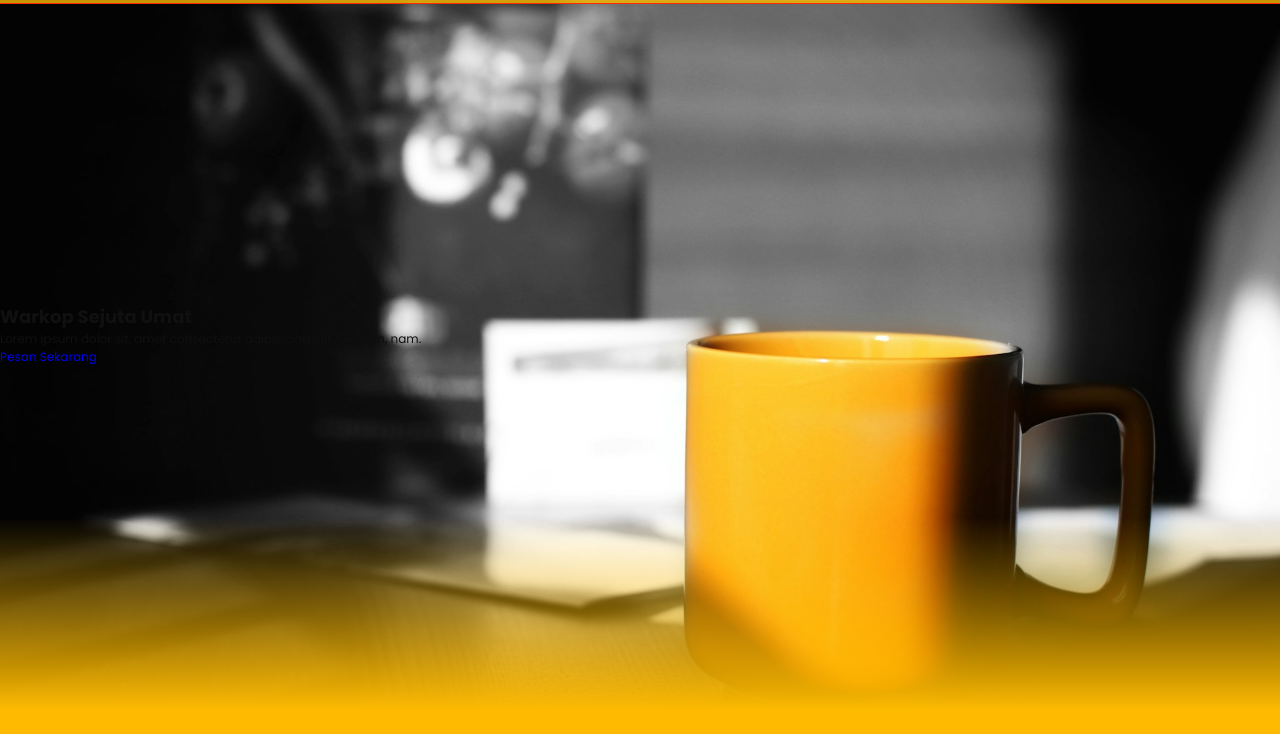
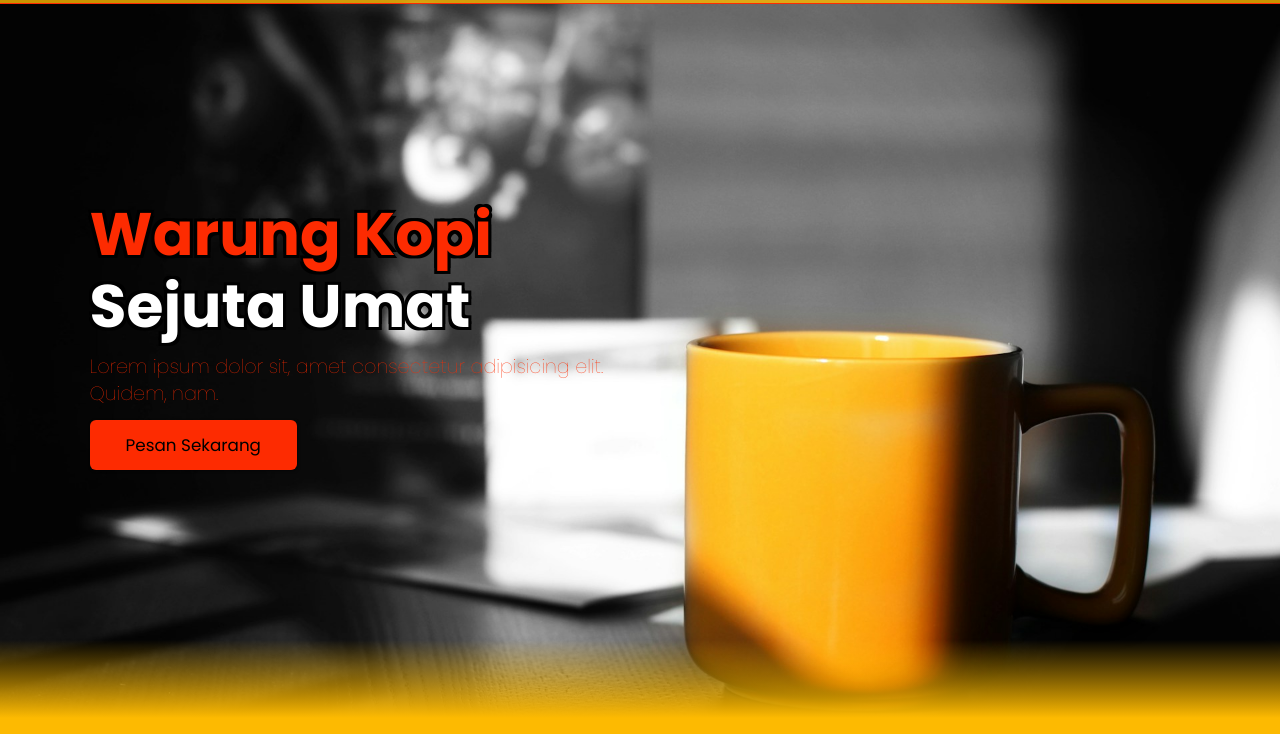
Before and after one commit to akbarlucu/Sedulur-Tunggal-Kopi, a plain HTML site: page index.html in a window 1280 px wide. Shown: the part 66-800 px from the top of the page. Drawn offline with nearby package versions, Linux system fonts and the light colour scheme.

Commit message:
styling hero section

```diff
--- a/css/style.css
+++ b/css/style.css
@@ -94,12 +94,51 @@ body {
   display: block;
   position: absolute;
   width: 100%;
-  height: 100%;
+  height: 25%;
+  bottom: 0;
   background: linear-gradient(
     0deg,
-    rgba(253, 186, 1, 1) 3%,
-    rgba(255, 255, 255, 0) 27%
+    rgba(253, 186, 1, 1) 8%,
+    rgba(255, 255, 255, 0) 47%
   );
+}
+
+.hero .content {
+  padding: 1.4rem 7%;
+  max-width: 60rem;
+}
+
+.hero .content h1 {
+  font-size: 5em;
+  color: #fff;
+  text-shadow: 3px 3px 0 #000, -3px 3px 0 #000, -3px -3px 0 #000,
+    3px -3px 0 #000;
+  line-height: 1.2;
+}
+
+.hero .content h1 span {
+  color: var(--primary);
+  text-shadow: 3px 3px 0 #000, -3px 3px 0 #000, -3px -3px 0 #000,
+    3px -3px 0 #000;
+}
+
+.hero .content p {
+  font-size: 1.6rem;
+  color: #fd2b01;
+  margin-top: 1rem;
+  line-height: 1.4;
+  font-weight: 100;
+}
+
+.hero .content .cta {
+  margin-top: 1rem;
+  display: inline-block;
+  padding: 1rem 3rem;
+  font-size: 1.4rem;
+  color: #000;
+  background-color: var(--primary);
+  border-radius: 0.5rem;
+  box-shadow: 1px 1px 3px rgba(1, 1, 3, 0.5);
 }
 
 /* Media Queries */
--- a/index.html
+++ b/index.html
@@ -39,7 +39,7 @@
     <!-- Hero Section Start -->
     <section class="hero" id="home">
       <main class="content">
-        <h1>Warkop Sejuta Umat</h1>
+        <h1><span>Warung Kopi</span> Sejuta Umat</h1>
         <p>
           Lorem ipsum dolor sit, amet consectetur adipisicing elit. Quidem, nam.
         </p>
```
